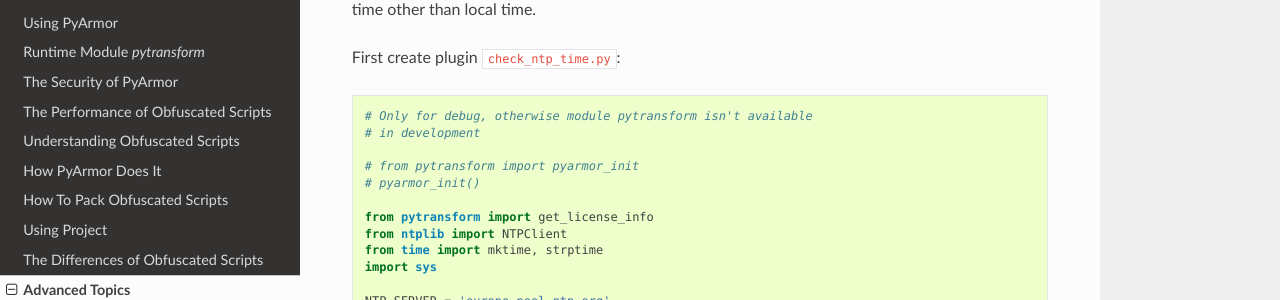
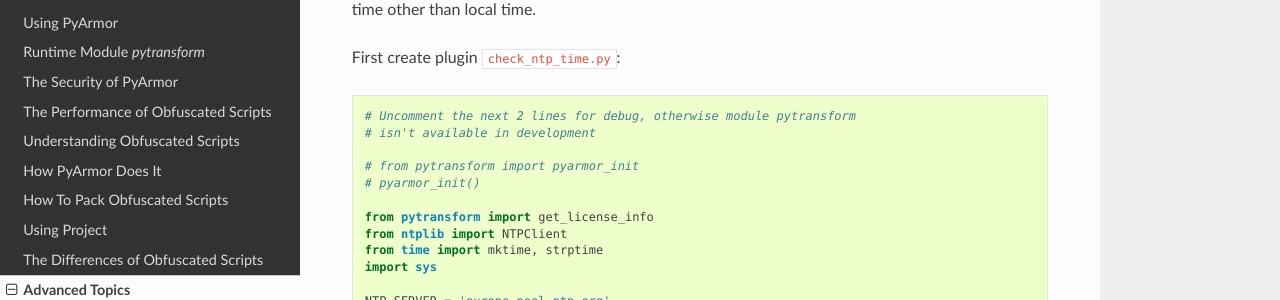
Before and after one commit to dashingsoft/pyarmor, a Sphinx documentation site: the page built from docs/advanced.rst, in a window 1280 px wide and 900 px high, scrolled down 4870 px. Shown: the part 151-451 px from the top of the window. Built offline with Sphinx 7.4.7 and the Read the Docs theme 2.0.0, drawn with Linux system fonts in a browser that asks for light colours.

Commit message:
Refine example code

```diff
--- a/docs/advanced.rst
+++ b/docs/advanced.rst
@@ -247,8 +247,8 @@
 
 .. code-block:: python
 
-    # Only for debug, otherwise module pytransform isn't available
-    # in development
+    # Uncomment the next 2 lines for debug, otherwise module pytransform
+    # isn't available in development
 
     # from pytransform import pyarmor_init
     # pyarmor_init()
```
